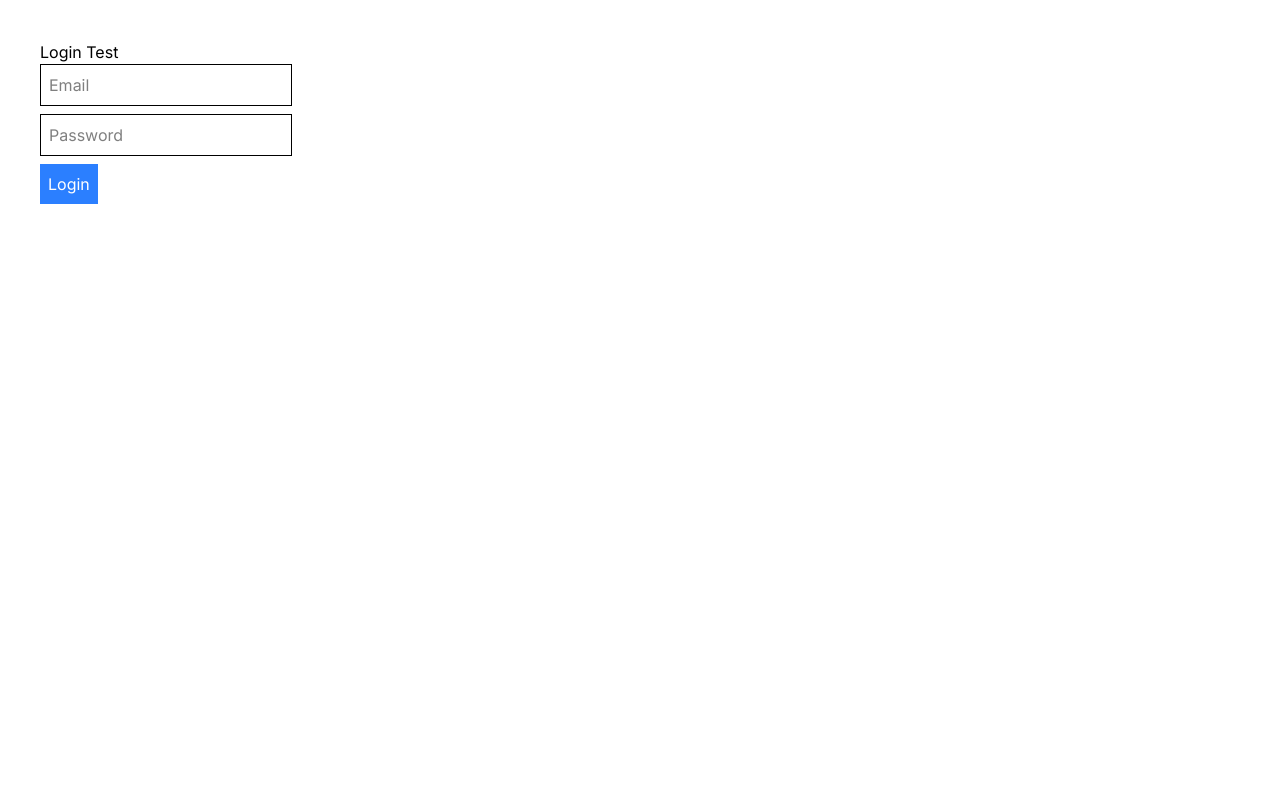
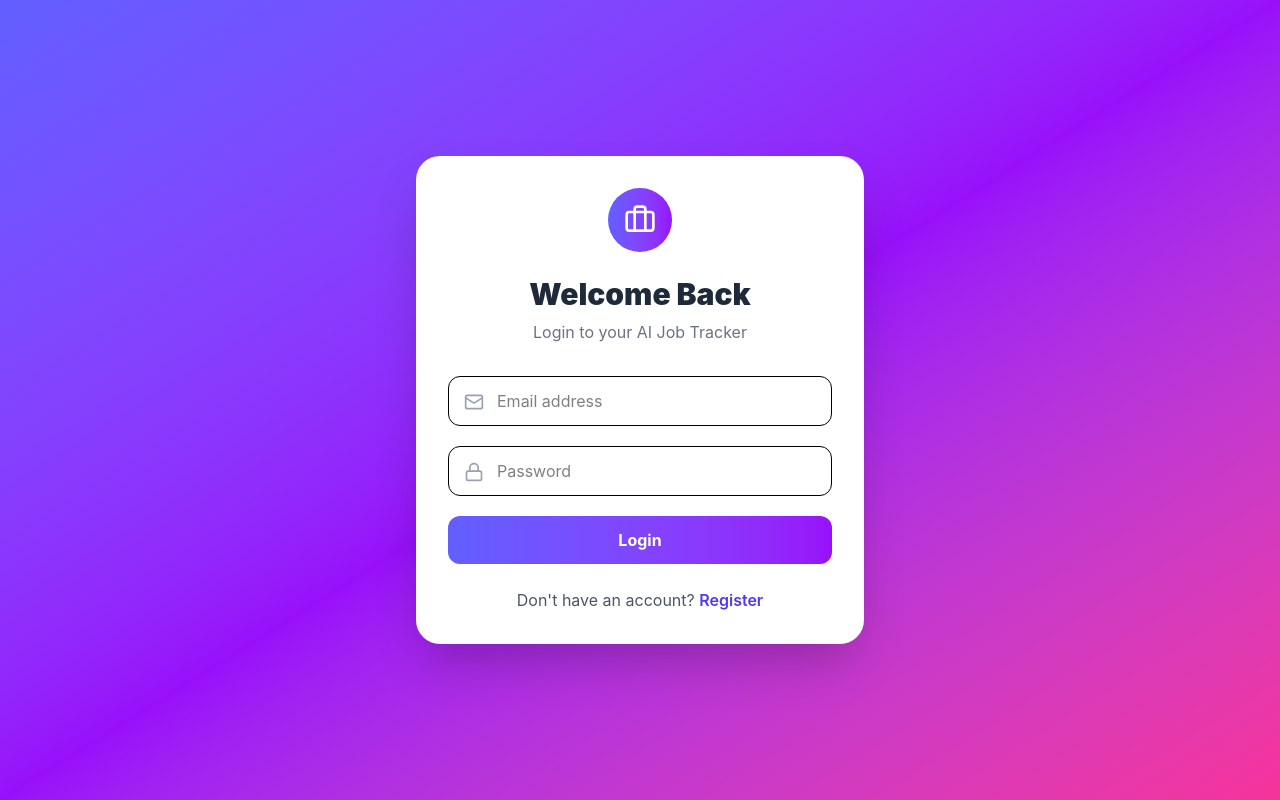
Before and after one commit to ayushipal/AI-Job-Tracker, a Next.js app: page /login in a window 1280 px wide. Built offline with nearby package versions, Linux system fonts and the light colour scheme.

Commit message:
Ready for deployment

```diff
--- a/src/app/api/auth/[...nextauth]/route.ts
+++ b/src/app/api/auth/[...nextauth]/route.ts
@@ -1,55 +1,44 @@
-import NextAuth from "next-auth";
-import CredentialsProvider from "next-auth/providers/credentials";
-import bcrypt from "bcryptjs";
-import prisma from "@/lib/prisma";
+import NextAuth from "next-auth"
+import CredentialsProvider from "next-auth/providers/credentials"
+import { PrismaClient } from "@prisma/client"
+import bcrypt from "bcryptjs"
+
+const prisma = new PrismaClient()
 
 const handler = NextAuth({
   providers: [
     CredentialsProvider({
-      name: "credentials",
+      name: "Credentials",
 
       credentials: {
-        email: { label: "Email", type: "email" },
-        password: { label: "Password", type: "password" },
+        email: {},
+        password: {},
       },
 
       async authorize(credentials) {
-        try {
         if (!credentials?.email || !credentials?.password) {
-            return null;
+          return null
         }
 
         const user = await prisma.user.findUnique({
           where: {
             email: credentials.email,
           },
-          });
+        })
 
-          console.log("FOUND USER:", user);
+        if (!user) return null
 
-          if (!user) {
-            return null;
-          }
-
-          const valid = await bcrypt.compare(
+        const isValid = await bcrypt.compare(
           credentials.password,
           user.password
-          );
+        )
 
-          console.log("PASSWORD MATCH:", valid);
-
-          if (!valid) {
-            return null;
-          }
+        if (!isValid) return null
 
         return {
           id: user.id,
           email: user.email,
-            name: user.name || user.email,
-          };
-        } catch (error) {
-          console.log(error);
-          return null;
+          name: user.name,
         }
       },
     }),
@@ -63,23 +52,7 @@ const handler = NextAuth({
     signIn: "/login",
   },
 
-  callbacks: {
-    async jwt({ token, user }) {
-      if (user) {
-        token.id = user.id;
-      }
-      return token;
-    },
+  secret: process.env.NEXTAUTH_SECRET,
+})
 
-    async session({ session, token }) {
-      if (session.user) {
-        session.user.id = token.id as string;
-      }
-      return session;
-    },
-  },
-
-  secret: process.env.NEXTAUTH_SECRET,
-});
-
-export { handler as GET, handler as POST };
+export { handler as GET, handler as POST }
--- a/src/app/dashboard/page.tsx
+++ b/src/app/dashboard/page.tsx
@@ -47,12 +47,29 @@ export default function Dashboard() {
     const router = useRouter()
 
 const { data: session, status } = useSession()
+const [jobs, setJobs] = useState<Job[]>([])
+  const [loading, setLoading] = useState(true)
+  const [formLoading, setFormLoading] = useState(false)
+  const [editingJob, setEditingJob] = useState<Job | null>(null)
+  const [showForm, setShowForm] = useState(false)
+  const [activeTab, setActiveTab] = useState<'all' | 'applied' | 'interview' | 'offer' | 'rejected'>('all')
+  const { register, handleSubmit, reset, formState: { errors }, setValue, watch } = useForm<JobForm>({
+    resolver: zodResolver(jobSchema),
+    defaultValues: { status: 'APPLIED' }
+  })
 
 useEffect(() => {
   if (status === "unauthenticated") {
     router.push("/login")
   }
 }, [status, router])
+
+const watchedStatus = watch('status')
+
+useEffect(() => {
+  fetchJobs()
+}, [])
+
 if (status === "loading") {
   return (
     <div className="flex items-center justify-center min-h-screen">
@@ -62,25 +79,6 @@ if (status === "loading") {
 }
 
 if (!session) return null
-
-  const [jobs, setJobs] = useState<Job[]>([])
-  const [loading, setLoading] = useState(true)
-  const [formLoading, setFormLoading] = useState(false)
-  const [editingJob, setEditingJob] = useState<Job | null>(null)
-  const [showForm, setShowForm] = useState(false)
-  const [activeTab, setActiveTab] = useState<'all' | 'applied' | 'interview' | 'offer' | 'rejected'>('all')
-
-  const { register, handleSubmit, reset, formState: { errors }, setValue, watch } = useForm<JobForm>({
-    resolver: zodResolver(jobSchema),
-    defaultValues: { status: 'APPLIED' }
-  })
-
-  const watchedStatus = watch('status')
-
-  useEffect(() => {
-    fetchJobs()
-  }, [])
-
   const fetchJobs = async () => {
     try {
       setLoading(true)
@@ -145,7 +143,11 @@ if (!session) return null
   }
 
   const logout = async () => {
-  await signOut({ callbackUrl: "/login" })
+  await signOut({
+    redirect: false,
+  })
+
+  router.push("/login")
 }
 
   // NEW: Navigation Functions
--- a/src/app/layout.tsx
+++ b/src/app/layout.tsx
@@ -1,28 +1,18 @@
-import type { Metadata } from "next";
-import { Inter } from "next/font/google";
-import "./globals.css";
-import Provider from "@/components/Provider";
-
-const inter = Inter({ subsets: ["latin"] });
-
-export const metadata: Metadata = {
-  title: "AI Job Tracker - Professional Job Application Manager",
-  description: "Track job applications with AI insights and analytics",
-  icons: {
-    icon: "/favicon.ico",
-  },
-};
+import './globals.css'
+import Provider from '@/components/Provider'
 
 export default function RootLayout({
   children,
 }: {
-  children: React.ReactNode;
+  children: React.ReactNode
 }) {
   return (
-    <html lang="en" suppressHydrationWarning>
-      <body className={inter.className}>
-        <Provider>{children}</Provider>
+    <html lang="en">
+      <body>
+        <Provider>
+          {children}
+        </Provider>
       </body>
     </html>
-  );
+  )
 }
--- a/src/app/login/page.tsx
+++ b/src/app/login/page.tsx
@@ -2,19 +2,22 @@
 
 import { useState } from 'react'
 import { signIn } from 'next-auth/react'
+import { useRouter } from 'next/navigation'
+import Link from 'next/link'
+import { Lock, Mail, Briefcase } from 'lucide-react'
 
 export default function LoginPage() {
-  const [message, setMessage] = useState('')
+  const router = useRouter()
 
-  async function handleLogin(e: React.FormEvent<HTMLFormElement>) {
+  const [email, setEmail] = useState('')
+  const [password, setPassword] = useState('')
+  const [loading, setLoading] = useState(false)
+  const [error, setError] = useState('')
+
+  const handleLogin = async (e: React.FormEvent) => {
     e.preventDefault()
-    setMessage('Button clicked')
-
-    const formData = new FormData(e.currentTarget)
-    const email = formData.get('email') as string
-    const password = formData.get('password') as string
-
-    console.log('Trying login...')
+    setLoading(true)
+    setError('')
 
     const res = await signIn('credentials', {
       email,
@@ -22,38 +25,89 @@ export default function LoginPage() {
       redirect: false,
     })
 
-    console.log('LOGIN RESPONSE:', res)
+    if (res?.ok) {
+      router.push('/dashboard')
+    } else {
+      setError('Invalid email or password')
+    }
 
-    setMessage(JSON.stringify(res))
+    setLoading(false)
   }
 
   return (
-    <div className="p-10">
-      <h1>Login Test</h1>
+    <div className="flex items-center justify-center min-h-screen bg-gradient-to-br from-indigo-500 via-purple-600 to-pink-500">
+      <div className="w-full max-w-md p-8 bg-white shadow-2xl rounded-3xl">
+        {/* Logo */}
+        <div className="flex justify-center mb-6">
+          <div className="p-4 rounded-full bg-gradient-to-r from-indigo-500 to-purple-600">
+            <Briefcase className="w-8 h-8 text-white" />
+          </div>
+        </div>
 
-      <form onSubmit={handleLogin}>
+        {/* Title */}
+        <h1 className="mb-2 text-3xl font-black text-center text-gray-800">
+          Welcome Back
+        </h1>
+        <p className="mb-8 text-center text-gray-500">
+          Login to your AI Job Tracker
+        </p>
+
+        {/* Form */}
+        <form onSubmit={handleLogin} className="space-y-5">
+          {/* Email */}
+          <div className="relative">
+            <Mail className="absolute w-5 h-5 text-gray-400 top-4 left-4" />
             <input
-          name="email"
-          placeholder="Email"
-          className="block p-2 mb-2 border"
+              type="email"
+              placeholder="Email address"
+              className="w-full py-3 pl-12 pr-4 border rounded-xl focus:ring-2 focus:ring-indigo-500 focus:outline-none"
+              value={email}
+              onChange={(e) => setEmail(e.target.value)}
+              required
             />
+          </div>
 
+          {/* Password */}
+          <div className="relative">
+            <Lock className="absolute w-5 h-5 text-gray-400 top-4 left-4"
+            />
             <input
-          name="password"
               type="password"
               placeholder="Password"
-          className="block p-2 mb-2 border"
+              className="w-full py-3 pl-12 pr-4 border rounded-xl focus:ring-2 focus:ring-indigo-500 focus:outline-none"
+              value={password}
+              onChange={(e) => setPassword(e.target.value)}
+              required
             />
+          </div>
 
+          {/* Error */}
+          {error && (
+            <p className="text-sm font-medium text-center text-red-500">
+              {error}
+            </p>
+          )}
+
+          {/* Button */}
           <button
             type="submit"
-          className="p-2 text-white bg-blue-500"
+            disabled={loading}
+            className="w-full py-3 font-bold text-white transition rounded-xl bg-gradient-to-r from-indigo-500 to-purple-600 hover:opacity-90"
           >
-          Login
+            {loading ? 'Logging in...' : 'Login'}
           </button>
         </form>
 
-      <p>{message}</p>
+        {/* Signup link */}
+        <p className="mt-6 text-center text-gray-600">
+          Don&apos;t have an account?{' '}
+          <Link href="/signup"
+            className="font-semibold text-indigo-600 hover:underline"
+          >
+            Register
+          </Link>
+        </p>
+      </div>
     </div>
   )
 }
--- a/src/components/Provider.tsx
+++ b/src/components/Provider.tsx
@@ -8,7 +8,7 @@ export default function Provider({
   children: React.ReactNode
 }) {
   return (
-    <SessionProvider refetchOnWindowFocus={false}>
+    <SessionProvider>
       {children}
     </SessionProvider>
   )
```
Lines whose indentation alone changed are shown as unchanged.
